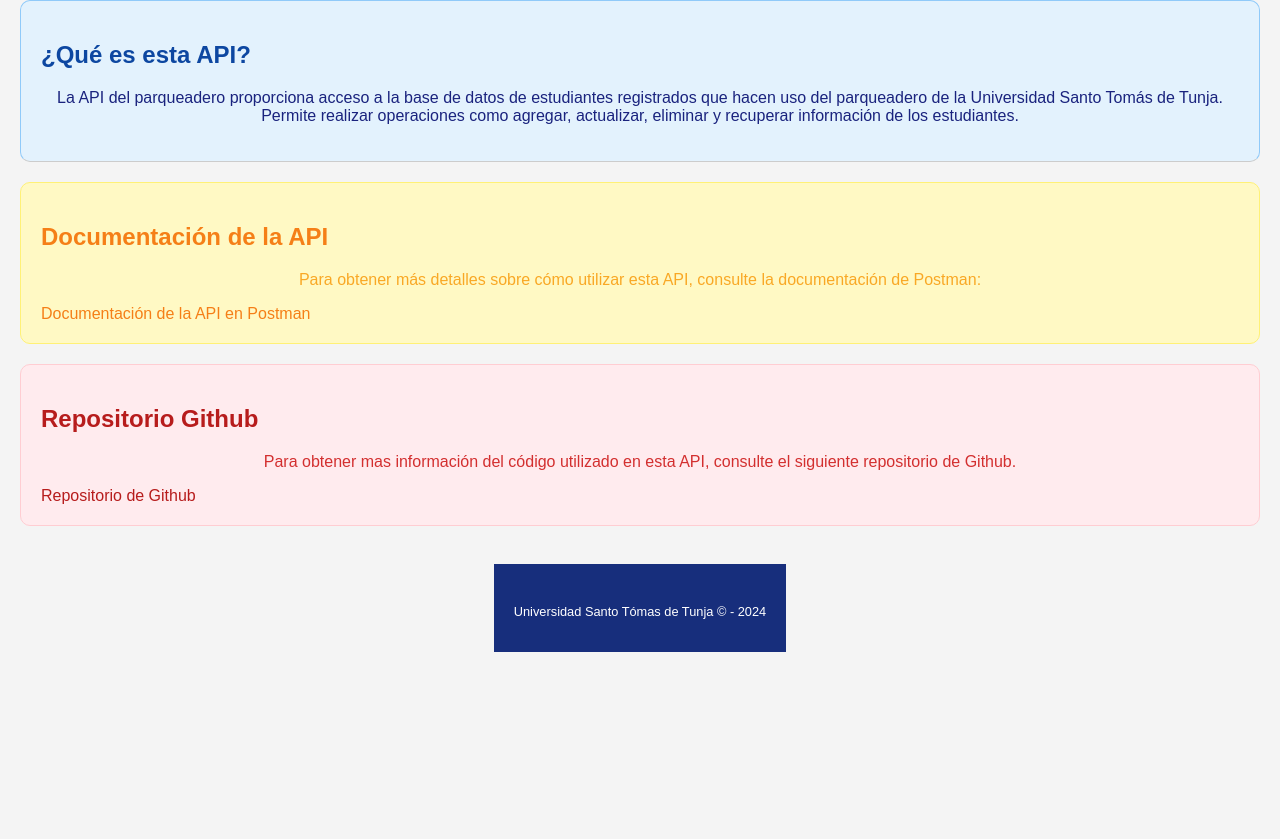
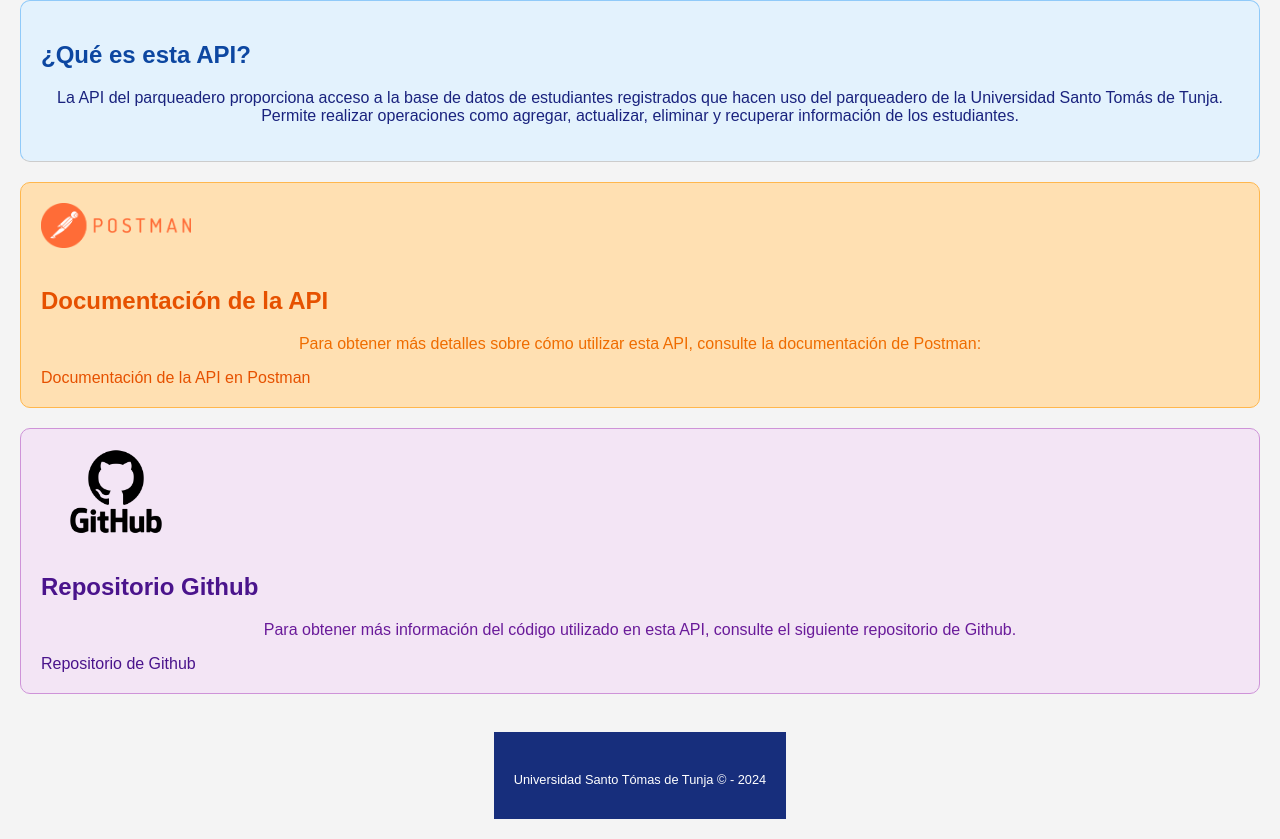
Before and after one commit to Sanchochx/soa-final-project, a Flask app: page /documentacion_api/ in a window 1280 px wide. Shown: the part 140-979 px from the top of the page. Before the commit the page ends 792 px from the top, so only its background shows below. Run offline with Flask 3, Linux system fonts and the light colour scheme; some libraries are stand-ins or nearby versions.

Commit message:
commited

```diff
--- a/static/css/styles.css
+++ b/static/css/styles.css
@@ -527,44 +527,50 @@ body {
     text-decoration: underline;
 }
 
+.section-api img.section-img {
+    width: 150px;
+    height: auto;
+    margin-bottom: 15px;
+}
+
 .section-api:nth-child(2) {
-    background-color: #fff9c4;
-    border: 1px solid #fff176;
+    background-color: #ffe0b2;
+    border: 1px solid #ffb74d;
 }
 
 .section-api:nth-child(2):hover {
-    background-color: #fff59d;
+    background-color: #ffcc80;
 }
 
 .section-api:nth-child(2) h2 {
-    color: #f57f17;
+    color: #e65100;
 }
 
 .section-api:nth-child(2) p {
-    color: #f9a825;
+    color: #ef6c00;
 }
 
 .section-api:nth-child(2) a {
-    color: #f57f17;
+    color: #e65100;
 }
 
 .section-api:nth-child(3) {
-    background-color: #ffebee;
-    border: 1px solid #ffcdd2;
+    background-color: #f3e5f5;
+    border: 1px solid #ce93d8;
 }
 
 .section-api:nth-child(3):hover {
-    background-color: #ef9a9a;
+    background-color: #e1bee7;
 }
 
 .section-api:nth-child(3) h2 {
-    color: #b71c1c;
+    color: #4a148c;
 }
 
 .section-api:nth-child(3) p {
-    color: #d32f2f;
+    color: #6a1b9a;
 }
 
 .section-api:nth-child(3) a {
-    color: #b71c1c;
+    color: #4a148c;
 }
--- a/templates/api.html
+++ b/templates/api.html
@@ -6,14 +6,16 @@
         </section>
 
         <section class="section-api">
+            <img src="{{ url_for('static', filename='img/postman.png') }}" alt="API Documentation" class="section-img">
             <h2>Documentación de la API</h2>
             <p>Para obtener más detalles sobre cómo utilizar esta API, consulte la documentación de Postman:</p>
             <a href="https://documenter.getpostman.com/view/32951153/2sA3JF9ijh" target="_blank">Documentación de la API en Postman</a>
         </section>
 
         <section class="section-api">
+            <img src="{{ url_for('static', filename='img/GitHub-logo.png') }}" alt="Github Repository" class="section-img">
             <h2>Repositorio Github</h2>
-            <p>Para obtener mas información del código utilizado en esta API, consulte el siguiente repositorio de Github.</p>
+            <p>Para obtener más información del código utilizado en esta API, consulte el siguiente repositorio de Github.</p>
             <a href="https://github.com/Sanchochx/soa-final-project" target="_blank">Repositorio de Github</a>
         </section>
     </div>
```
Also changed, not shown: static/img/GitHub-logo.png (added), static/img/postman.png (added), 1 other file.
